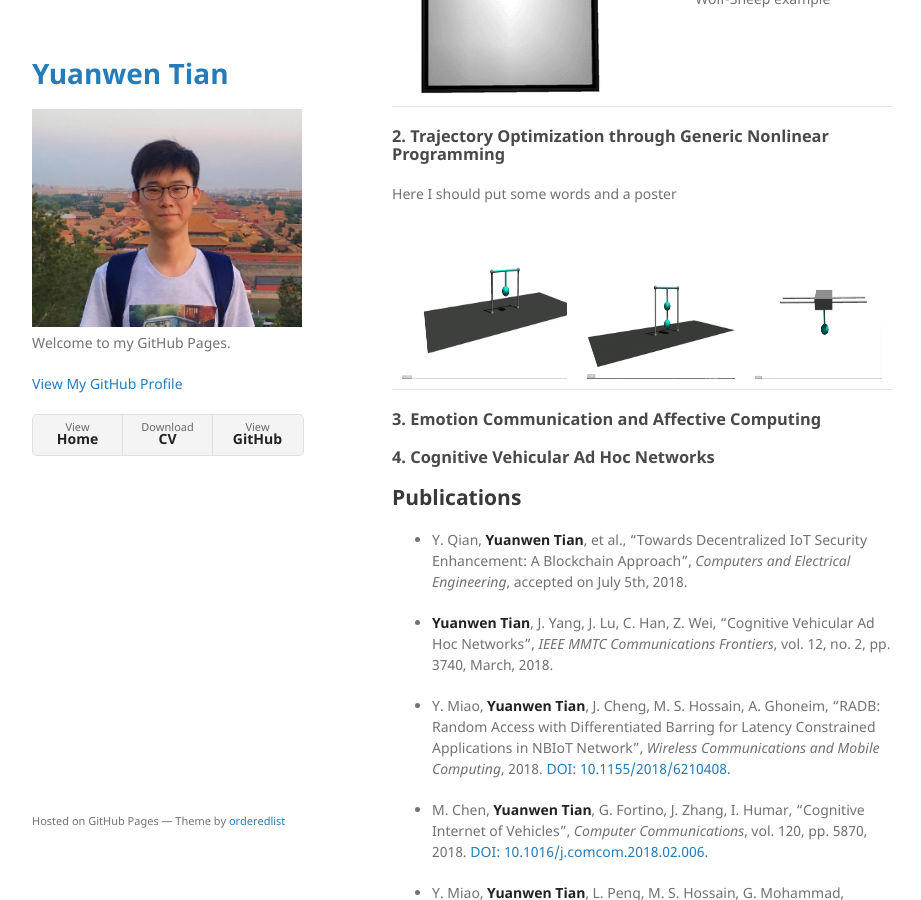
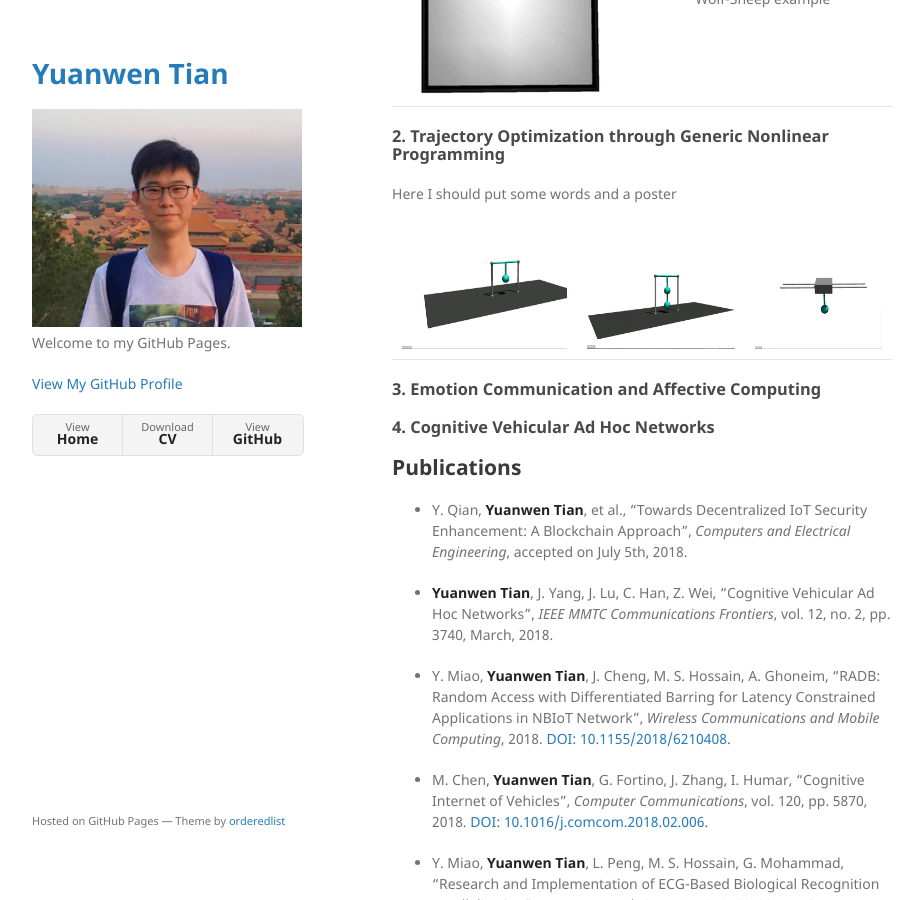
Before and after one commit to yuanwentian/yuanwentian.github.io, a Jekyll site: the page built from index.md, in a window 1280 px wide and 900 px high, scrolled down 791 px. Shown: the whole window, without its empty margins (178-1099 px from the left). Built offline with Jekyll 4.4.1, drawn with Linux system fonts in a browser that asks for light colours; our own code applies the rules of GitHub Pages for plain Markdown files.

Commit message:
add cartpole.gif

```diff
--- a/index.md
+++ b/index.md
@@ -38,7 +38,7 @@ combined robotics and cogsci，robotic manipulatuon is foundamaton to study，hu
 
 Here I should put some words and a poster
 
-| <img src="https://github.com/yuanwentian/yuanwentian.github.io/blob/master/assets/img/inverted_pendulum.gif?raw=true" alt="cart-pole" height="150"/> |<img src="https://github.com/yuanwentian/yuanwentian.github.io/blob/master/assets/img/inverted_double_pendulum.gif?raw=true" alt="cart-pole" height="150"/> | <img src="https://github.com/yuanwentian/yuanwentian.github.io/blob/master/assets/img/cart_pole.gif?raw=true" alt="cart-pole" height="150"/>|
+| <img src="https://github.com/yuanwentian/yuanwentian.github.io/blob/master/assets/img/inverted_pendulum.gif?raw=true" alt="cart-pole" height="120"/> |<img src="https://github.com/yuanwentian/yuanwentian.github.io/blob/master/assets/img/inverted_double_pendulum.gif?raw=true" alt="cart-pole" height="120"/> | <img src="https://github.com/yuanwentian/yuanwentian.github.io/blob/master/assets/img/cart_pole.gif?raw=true" alt="cart-pole" height="120"/>|
 
 ### 3. Emotion Communication and Affective Computing
 
```
